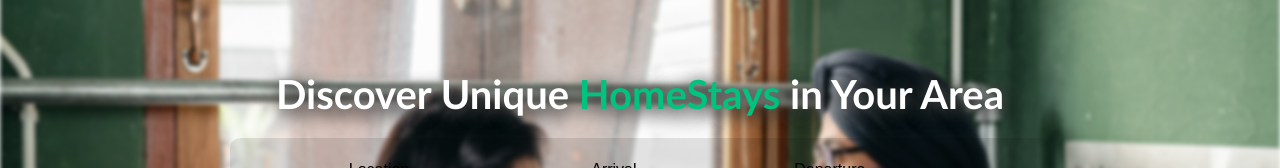
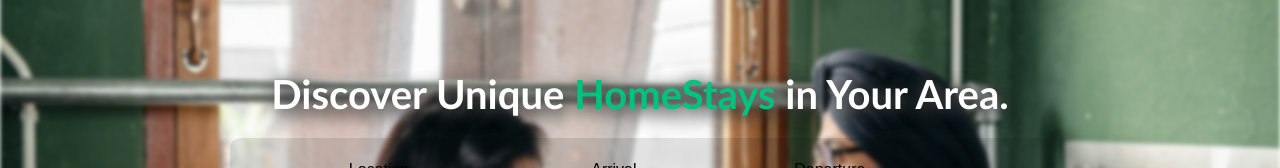
Before and after one commit to baghel-shivam/frontend-homestay, a React (Create React App) app: page / in a window 1280 px wide. Shown: the part 197-365 px from the top of the page. Built offline with nearby package versions, Linux system fonts and the light colour scheme.

Commit message:
Intial push

```diff
--- a/package.json
+++ b/package.json
@@ -3,11 +3,13 @@
   "version": "0.1.0",
   "private": true,
   "dependencies": {
+    "@reduxjs/toolkit": "^2.2.1",
     "@testing-library/jest-dom": "^5.17.0",
     "@testing-library/react": "^13.4.0",
     "@testing-library/user-event": "^13.5.0",
     "react": "^18.2.0",
     "react-dom": "^18.2.0",
+    "react-redux": "^9.1.0",
     "react-router-dom": "^6.22.0",
     "react-scripts": "5.0.1",
     "web-vitals": "^2.1.4"
--- a/src/App.js
+++ b/src/App.js
@@ -2,7 +2,7 @@ import './App.css';
 import Footer from './Components/Footer';
 import Header from './Components/Header';
 // import {BroserRoute}
-import { Router, Routes, BrowserRouter, Route } from 'react-router-dom';
+import { Routes, BrowserRouter, Route } from 'react-router-dom';
 // import
 import Landing from './Components/Landing';
 import Rooms from './Components/Rooms';
@@ -10,6 +10,7 @@ import View_in_details from './Components/View_in_details';
 import Login from './Components/Login';
 import Otp from './Components/Otp';
 import Sign_up from './Components/Sign_up';
+
 
 function App() {
   return (
--- a/src/Components/Landing.jsx
+++ b/src/Components/Landing.jsx
@@ -1,4 +1,4 @@
-import React, { useState } from 'react'
+import React from 'react'
 import './Styles/Landing.css'
 import Form from './Form'
 import bg from '../Images/bg.jpg'
@@ -35,7 +35,7 @@ export default function Landing() {
             <div id='Landing_form_container' style={contentContainerStyle}>
                 <div className="container text-center p-4" id='Child_form'>
                     <div className='Main_title'>
-                        <h1>Discover Unique <span id='homestay'>HomeStays</span> in Your Area</h1>
+                        <h1>Discover Unique <span id='homestay'>HomeStays</span> in Your Area.</h1>
                     </div>
                     <Form />
                 </div>
--- a/src/Components/View_in_details.jsx
+++ b/src/Components/View_in_details.jsx
@@ -2,8 +2,8 @@ import React from 'react'
 import Form from './Form'
 import img from '../Images/pic1.jpg'
 import img2 from '../Images/bg.jpg'
-import img3 from '../Images/pic2.jpg'
-import img4 from '../Images/pic3.jpg'
+// import img3 from '../Images/pic2.jpg'
+// import img4 from '../Images/pic3.jpg'
 
 export default function View_in_details() {
     return (
--- /dev/null
+++ b/src/Redux/Store.js
@@ -0,0 +1,5 @@
+import { configureStore } from '@reduxjs/toolkit'
+
+export const store = configureStore({
+  reducer: {},
+})
--- a/src/index.js
+++ b/src/index.js
@@ -3,11 +3,16 @@ import ReactDOM from 'react-dom/client';
 // import './index.css';
 import App from './App';
 import reportWebVitals from './reportWebVitals';
+import { store } from './Redux/Store'
+import { Provider } from 'react-redux'
+
 
 const root = ReactDOM.createRoot(document.getElementById('root'));
 root.render(
   <React.StrictMode>
-    <App />
+    <Provider store={store}>
+      <App />
+    </Provider>
   </React.StrictMode>
 );
 
```
Also changed, not shown: 1 other file (tests, documents, lock files or other folders).
